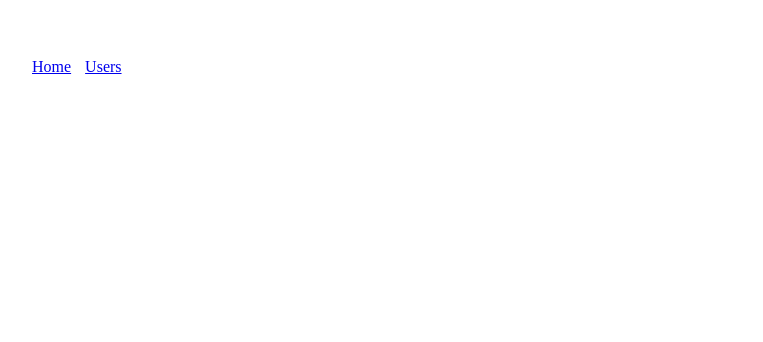
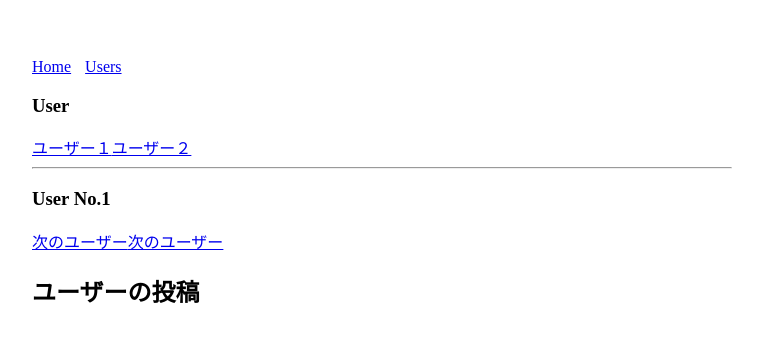
Before and after one commit to TomoyukiMatsuda/practice-Vue_CLI, a Vue app: page /users/1/posts in a window 1280 px wide. Shown: the top 342 px of the page, without its empty margins (258-1021 px from the left). Built offline with nearby package versions, Linux system fonts and the light colour scheme.

Commit message:
router-view、children リンクなどを学習

```diff
--- a/src/router.js
+++ b/src/router.js
@@ -2,6 +2,8 @@ import Vue from "vue";
 import Router from "vue-router";
 import Home from "./views/Home.vue";
 import Users from "./views/Users.vue";
+import UsersPosts from "./views/UsersPosts.vue";
+import UsersProfile from "./views/UsersProfile.vue";
 
 Vue.use(Router);
 
@@ -13,6 +15,10 @@ export default new Router({
       '/users/:id',
       component: Users,
       props: true,
+      children: [
+        { path: "posts", component: UsersPosts },
+        { path: "profile", component: UsersProfile, name: 'users-id-profile' }
+      ]
     }
   ]
 });
--- a/src/views/Home.vue
+++ b/src/views/Home.vue
@@ -1,7 +1,7 @@
 <template>
   <div>
     <h3>Home</h3>
-    <butt on @click="toUsers">Usersのページに遷移する</butt>
+    <button @click="toUsers">Usersのページに遷移する</button>
   </div>
 </template>
 
@@ -9,7 +9,10 @@
 export default {
   methods: {
     toUsers() {
-      this.$router.push({ path: "users" });
+      this.$router.push({
+        name: "users-id-profile",
+        params: { id: 1 }
+      });
     }
   }
 };
--- a/src/views/Users.vue
+++ b/src/views/Users.vue
@@ -5,6 +5,9 @@
     <router-link to="/users/2">ユーザー２</router-link>
     <hr>
     <h3>User No.{{ id }}</h3>
+    <router-link :to="'/users/' + (Number(id) + 1) + '/profile'">次のユーザー</router-link>
+    <router-link :to="{ name: 'users-id-profile', params: { id: Number(id) + 1 } }">次のユーザー</router-link>
+    <router-view></router-view> <!-- chldren で登録したpathコンポーネントが入る。 -->
   </div>
 </template>
 
--- /dev/null
+++ b/src/views/UsersPosts.vue
@@ -0,0 +1,5 @@
+<template>
+  <div>
+    <h2>ユーザーの投稿</h2>
+  </div>
+</template>
--- /dev/null
+++ b/src/views/UsersProfile.vue
@@ -0,0 +1,5 @@
+<template>
+  <div>
+    <h2>ユーザーのプロフィール</h2>
+  </div>
+</template>
```
